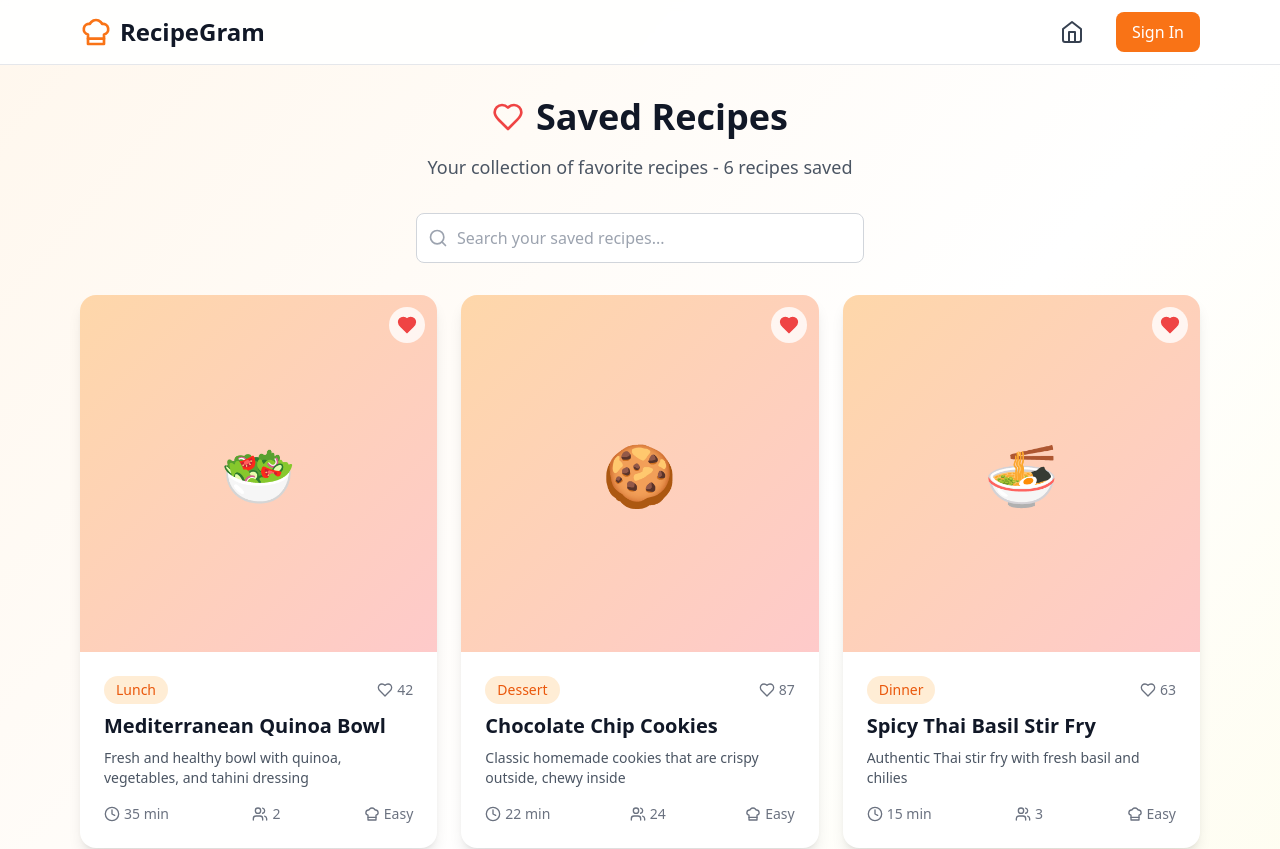
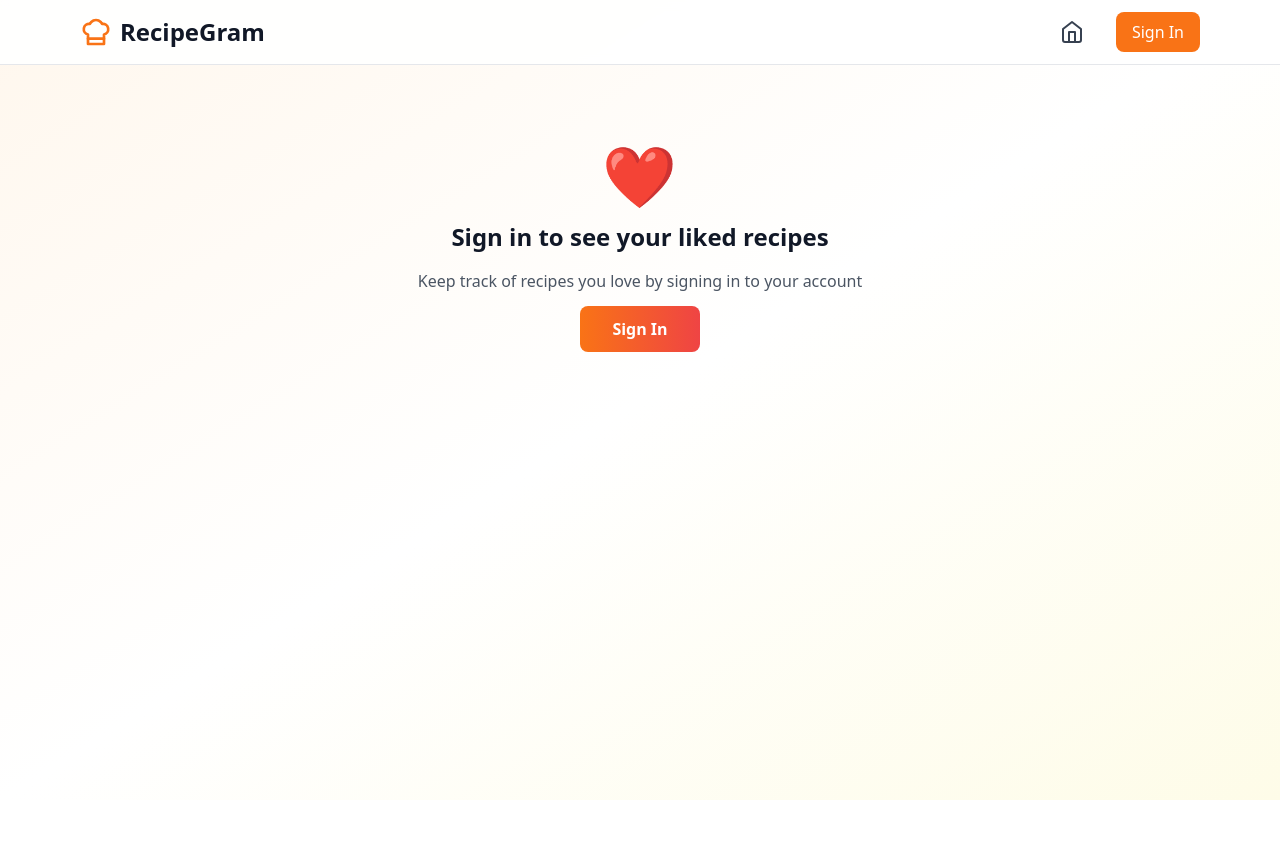
Before and after one commit to starlow12/recipe, a Next.js app: page /liked in a window 1280 px wide. Shown: the top 849 px of the page. After the commit the page ends 800 px from the top, so only its background shows below. Built offline with nearby package versions, Linux system fonts and the light colour scheme.

Commit message:
Update page.tsx

```diff
--- a/src/app/liked/page.tsx
+++ b/src/app/liked/page.tsx
@@ -1,86 +1,124 @@
 'use client'
 
-import React, { useState } from 'react'
-import { Navigation } from '../../components/Navigation'
-import { Heart, Search, Clock, Users, ChefHat } from 'lucide-react'
+import React, { useState, useEffect } from 'react'
+import { Navigation } from '@/components/Navigation'
+import { useAuth } from '@/hooks/useAuth'
+import { supabase } from '@/lib/supabase'
+import { Recipe } from '@/lib/types'
+import Link from 'next/link'
+import { Heart, Clock, Users, ChefHat, ArrowLeft } from 'lucide-react'
+import toast from 'react-hot-toast'
 
-export default function SavedRecipesPage() {
-  const [searchTerm, setSearchTerm] = useState('')
+interface LikedRecipe {
+  id: string
+  user_id: string
+  recipe_id: string
+  created_at: string
+  recipes: Recipe & {
+    profiles: {
+      username: string
+      full_name: string | null
+      avatar_url: string | null
+    }
+  }
+}
 
-  // Sample saved recipes data
-  const savedRecipes = [
-    {
-      id: 1,
-      title: "Mediterranean Quinoa Bowl",
-      description: "Fresh and healthy bowl with quinoa, vegetables, and tahini dressing",
-      image: "🥗",
-      prepTime: 15,
-      cookTime: 20,
-      servings: 2,
-      category: "Lunch",
-      likes: 42
-    },
-    {
-      id: 2,
-      title: "Chocolate Chip Cookies",
-      description: "Classic homemade cookies that are crispy outside, chewy inside",
-      image: "🍪",
-      prepTime: 10,
-      cookTime: 12,
-      servings: 24,
-      category: "Dessert",
-      likes: 87
-    },
-    {
-      id: 3,
-      title: "Spicy Thai Basil Stir Fry",
-      description: "Authentic Thai stir fry with fresh basil and chilies",
-      image: "🍜",
-      prepTime: 5,
-      cookTime: 10,
-      servings: 3,
-      category: "Dinner",
-      likes: 63
-    },
-    {
-      id: 4,
-      title: "Avocado Toast Supreme",
-      description: "Elevated avocado toast with poached egg and everything seasoning",
-      image: "🥑",
-      prepTime: 8,
-      cookTime: 5,
-      servings: 1,
-      category: "Breakfast",
-      likes: 28
-    },
-    {
-      id: 5,
-      title: "Homemade Pizza Margherita",
-      description: "Classic Italian pizza with fresh mozzarella and basil",
-      image: "🍕",
-      prepTime: 30,
-      cookTime: 15,
-      servings: 4,
-      category: "Dinner",
-      likes: 95
-    },
-    {
-      id: 6,
-      title: "Berry Smoothie Bowl",
-      description: "Antioxidant-rich smoothie bowl topped with fresh fruits",
-      image: "🫐",
-      prepTime: 5,
-      cookTime: 0,
-      servings: 1,
-      category: "Breakfast",
-      likes: 34
+export default function LikedRecipesPage() {
+  const { user, loading } = useAuth()
+  const [likedRecipes, setLikedRecipes] = useState<LikedRecipe[]>([])
+  const [isLoading, setIsLoading] = useState(true)
+
+  useEffect(() => {
+    if (user) {
+      fetchLikedRecipes()
+    } else if (!loading) {
+      setIsLoading(false)
     }
-  ]
+  }, [user, loading])
 
-  const filteredRecipes = savedRecipes.filter(recipe =>
-    recipe.title.toLowerCase().includes(searchTerm.toLowerCase()) ||
-    recipe.description.toLowerCase().includes(searchTerm.toLowerCase())
+  const fetchLikedRecipes = async () => {
+    if (!user) return
+
+    try {
+      const { data, error } = await supabase
+        .from('likes')
+        .select(`
+          *,
+          recipes (
+            *,
+            profiles (
+              username,
+              full_name,
+              avatar_url
             )
+          )
+        `)
+        .eq('user_id', user.id)
+        .order('created_at', { ascending: false })
+
+      if (error) throw error
+
+      // Filter out recipes that might have been deleted
+      const validLikedRecipes = (data || []).filter(item => item.recipes) as LikedRecipe[]
+      setLikedRecipes(validLikedRecipes)
+    } catch (error) {
+      console.error('Error fetching liked recipes:', error)
+      toast.error('Failed to load liked recipes')
+    } finally {
+      setIsLoading(false)
+    }
+  }
+
+  const handleUnlike = async (recipeId: string) => {
+    if (!user) return
+
+    try {
+      await supabase
+        .from('likes')
+        .delete()
+        .eq('user_id', user.id)
+        .eq('recipe_id', recipeId)
+
+      // Remove from local state
+      setLikedRecipes(prev => prev.filter(item => item.recipe_id !== recipeId))
+      toast.success('Recipe removed from liked')
+    } catch (error) {
+      console.error('Error unliking recipe:', error)
+      toast.error('Failed to remove recipe')
+    }
+  }
+
+  if (loading || isLoading) {
+    return (
+      <div className="min-h-screen bg-gradient-to-br from-orange-50 via-white to-yellow-50">
+        <Navigation />
+        <div className="flex items-center justify-center h-64">
+          <div className="animate-spin rounded-full h-32 w-32 border-b-2 border-orange-500"></div>
+        </div>
+      </div>
+    )
+  }
+
+  if (!user) {
+    return (
+      <div className="min-h-screen bg-gradient-to-br from-orange-50 via-white to-yellow-50">
+        <Navigation />
+        <div className="flex items-center justify-center py-20">
+          <div className="text-center">
+            <div className="text-6xl mb-4">❤️</div>
+            <h2 className="text-2xl font-bold text-gray-900 mb-4">Sign in to see your liked recipes</h2>
+            <p className="text-gray-600 mb-6">Keep track of recipes you love by signing in to your account</p>
+            <Link
+              href="/auth/login"
+              className="bg-gradient-to-r from-orange-500 to-red-500 text-white px-8 py-3 rounded-lg hover:from-orange-600 hover:to-red-600 transition-all font-semibold"
+            >
+              Sign In
+            </Link>
+          </div>
+        </div>
+      </div>
+    )
+  }
 
   return (
     <div className="min-h-screen bg-gradient-to-br from-orange-50 via-white to-yellow-50">
@@ -89,70 +127,83 @@ export default function SavedRecipesPage() {
       <div className="max-w-6xl mx-auto px-4 py-8">
         {/* Header */}
         <div className="text-center mb-8">
-          <div className="flex items-center justify-center mb-4">
-            <Heart className="w-8 h-8 text-red-500 mr-3" />
-            <h1 className="text-4xl font-bold text-gray-900">Saved Recipes</h1>
+          <div className="inline-flex items-center justify-center w-16 h-16 bg-red-100 rounded-full mb-4">
+            <Heart className="w-8 h-8 text-red-500 fill-current" />
           </div>
-          <p className="text-gray-600 text-lg">
-            Your collection of favorite recipes - {savedRecipes.length} recipes saved
+          <h1 className="text-3xl font-bold text-gray-900 mb-2">
+            Recipes You Love
+          </h1>
+          <p className="text-gray-600">
+            All the recipes you've liked in one place
           </p>
         </div>
 
-        {/* Search Bar */}
-        <div className="max-w-md mx-auto mb-8">
-          <div className="relative">
-            <Search className="absolute left-3 top-1/2 transform -translate-y-1/2 text-gray-400 w-5 h-5" />
-            <input
-              type="text"
-              placeholder="Search your saved recipes..."
-              value={searchTerm}
-              onChange={(e) => setSearchTerm(e.target.value)}
-              className="w-full pl-10 pr-4 py-3 border border-gray-300 rounded-lg focus:ring-2 focus:ring-red-500 focus:border-transparent"
-            />
-          </div>
+        {/* Recipes Grid */}
+        {likedRecipes.length > 0 ? (
+          <div>
+            <div className="flex items-center justify-between mb-6">
+              <h2 className="text-xl font-semibold text-gray-900">
+                {likedRecipes.length} liked recipe{likedRecipes.length !== 1 ? 's' : ''}
+              </h2>
             </div>
 
-        {/* Results */}
-        {filteredRecipes.length > 0 ? (
             <div className="grid grid-cols-1 md:grid-cols-2 lg:grid-cols-3 gap-6">
-            {filteredRecipes.map((recipe) => (
+              {likedRecipes.map((likedRecipe) => {
+                const recipe = likedRecipe.recipes
+                return (
                   <div
-                key={recipe.id}
-                className="bg-white rounded-2xl shadow-lg overflow-hidden hover:shadow-xl transition-all duration-300 hover:scale-105 cursor-pointer"
+                    key={likedRecipe.id}
+                    className="bg-white rounded-2xl shadow-lg overflow-hidden hover:shadow-xl transition-all duration-300 hover:scale-105 relative group"
                   >
-                {/* Recipe Image */}
-                <div className="aspect-square bg-gradient-to-br from-orange-200 to-red-200 flex items-center justify-center relative">
-                  <span className="text-6xl">{recipe.image}</span>
-                  <button className="absolute top-3 right-3 p-2 bg-white/80 rounded-full hover:bg-white transition-colors">
-                    <Heart className="w-5 h-5 text-red-500 fill-current" />
+                    <Link href={`/recipe/${recipe.id}`}>
+                      <div className="aspect-square bg-gradient-to-br from-orange-200 to-red-200 flex items-center justify-center relative cursor-pointer overflow-hidden">
+                        {recipe.image_url ? (
+                          <img
+                            src={recipe.image_url}
+                            alt={recipe.title}
+                            className="w-full h-full object-cover"
+                          />
+                        ) : (
+                          <span className="text-6xl">🍽️</span>
+                        )}
+
+                        {/* Unlike button - appears on hover */}
+                        <button
+                          onClick={(e) => {
+                            e.preventDefault()
+                            handleUnlike(recipe.id)
+                          }}
+                          className="absolute top-3 right-3 bg-red-500 text-white p-2 rounded-full opacity-0 group-hover:opacity-100 transition-opacity hover:bg-red-600"
+                        >
+                          <Heart className="w-4 h-4 fill-current" />
                         </button>
                       </div>
+                    </Link>
 
-                {/* Recipe Info */}
                     <div className="p-6">
                       <div className="flex items-center justify-between mb-2">
                         <span className="bg-orange-100 text-orange-600 px-3 py-1 rounded-full text-sm font-medium">
                           {recipe.category}
                         </span>
-                    <div className="flex items-center space-x-1 text-gray-500">
-                      <Heart className="w-4 h-4" />
-                      <span className="text-sm">{recipe.likes}</span>
-                    </div>
+                        <span className="text-xs text-gray-500">
+                          Liked {new Date(likedRecipe.created_at).toLocaleDateString()}
+                        </span>
                       </div>
 
-                  <h3 className="text-xl font-bold text-gray-900 mb-2">
+                      <Link href={`/recipe/${recipe.id}`}>
+                        <h3 className="text-xl font-bold text-gray-900 mb-2 hover:text-orange-600 transition-colors cursor-pointer">
                           {recipe.title}
                         </h3>
+                      </Link>
 
                       <p className="text-gray-600 text-sm mb-4 line-clamp-2">
                         {recipe.description}
                       </p>
 
-                  {/* Recipe Meta */}
-                  <div className="flex items-center justify-between text-sm text-gray-500">
+                      <div className="flex items-center justify-between text-sm text-gray-500 mb-4">
                         <div className="flex items-center space-x-1">
                           <Clock className="w-4 h-4" />
-                      <span>{recipe.prepTime + recipe.cookTime} min</span>
+                          <span>{(recipe.prep_time || 0) + (recipe.cook_time || 0)} min</span>
                         </div>
                         <div className="flex items-center space-x-1">
                           <Users className="w-4 h-4" />
@@ -163,42 +214,38 @@ export default function SavedRecipesPage() {
                           <span>Easy</span>
                         </div>
                       </div>
+
+                      {recipe.profiles && (
+                        <div className="flex items-center space-x-2 text-sm text-gray-600">
+                          <span>by</span>
+                          <Link href={`/user/${recipe.profiles.username}`}>
+                            <span className="font-medium hover:text-orange-600 transition-colors cursor-pointer">
+                              {recipe.profiles.full_name || recipe.profiles.username}
+                            </span>
+                          </Link>
+                        </div>
+                      )}
                     </div>
                   </div>
-            ))}
+                )
+              })}
+            </div>
           </div>
         ) : (
-          /* No Results */
-          <div className="text-center py-16">
-            <div className="text-6xl mb-4">🔍</div>
+          <div className="text-center py-20">
+            <div className="text-6xl mb-4">💔</div>
             <h3 className="text-xl font-medium text-gray-900 mb-2">
-              No recipes found
+              No liked recipes yet
             </h3>
             <p className="text-gray-500 mb-6">
-              Try searching with different keywords
+              Start exploring recipes and like the ones you love!
             </p>
-            <button
-              onClick={() => setSearchTerm('')}
-              className="bg-red-500 text-white px-6 py-3 rounded-lg hover:bg-red-600 transition-colors"
+            <Link
+              href="/"
+              className="bg-gradient-to-r from-orange-500 to-red-500 text-white px-8 py-3 rounded-lg hover:from-orange-600 hover:to-red-600 transition-all font-semibold"
             >
-              Clear Search
-            </button>
-          </div>
-        )}
-
-        {/* Empty State for no saved recipes */}
-        {savedRecipes.length === 0 && (
-          <div className="text-center py-16">
-            <div className="text-6xl mb-4">💔</div>
-            <h3 className="text-xl font-medium text-gray-900 mb-2">
-              No saved recipes yet
-            </h3>
-            <p className="text-gray-500 mb-6">
-              Start exploring and save recipes you love!
-            </p>
-            <button className="bg-gradient-to-r from-orange-500 to-red-500 text-white px-8 py-3 rounded-lg hover:scale-105 transition-transform">
               Discover Recipes
-            </button>
+            </Link>
           </div>
         )}
       </div>
```
Lines whose indentation alone changed are shown as unchanged.
